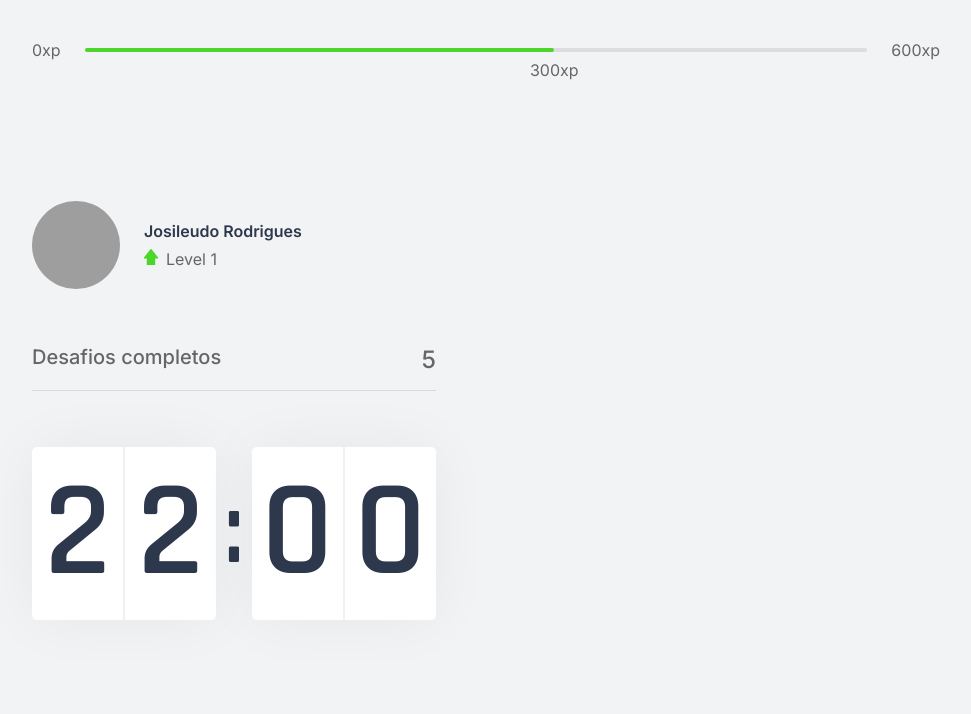
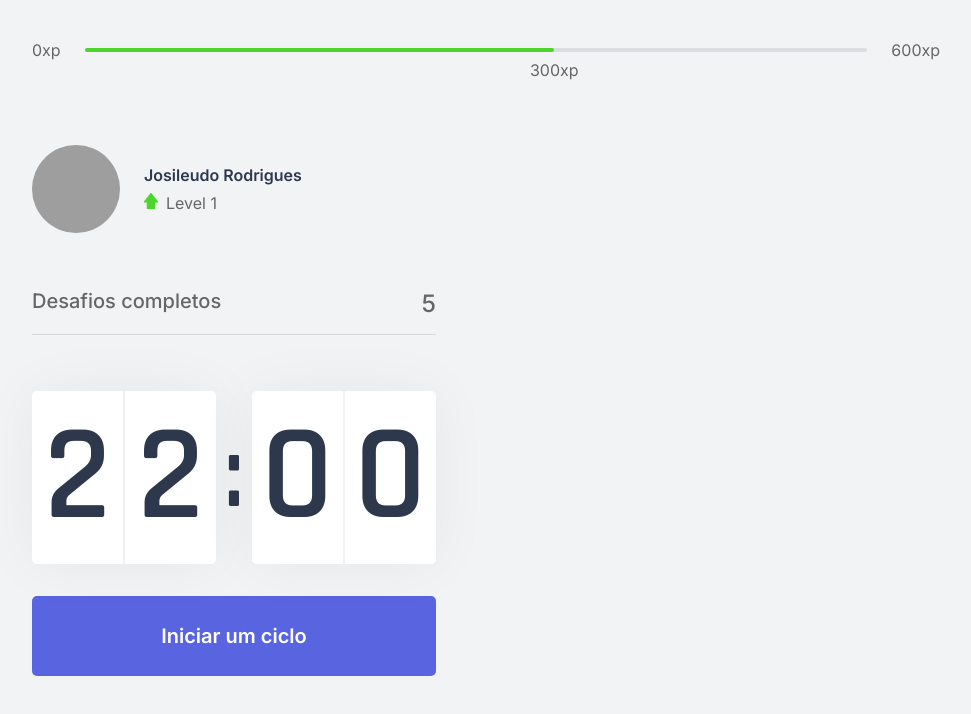
Before and after one commit to josileudo/Moveit, a Next.js app: page / in a window 1280 px wide. Shown: the top 714 px of the page, without its empty margins (154-1125 px from the left). Built offline with nearby package versions, Linux system fonts and the light colour scheme; grey boxes are pictures that could not be loaded.

Commit message:
botão countdown

```diff
--- a/src/components/Countdown.tsx
+++ b/src/components/Countdown.tsx
@@ -2,6 +2,7 @@
 
 export function Countdown() {
   return (
+    <div>
       <div className= {styles.countdownContainer}>
         <div>
           <span>2</span>
@@ -12,7 +13,10 @@
           <span>0</span>
           <span>0</span>
         </div>
-
+      </div>
+      <button type="button" className= {styles.countdownButton}>
+        Iniciar um ciclo
+      </button>
     </div>
   )
 }
--- a/src/styles/components/Countdown.module.css
+++ b/src/styles/components/Countdown.module.css
@@ -36,3 +36,27 @@
   font-size: 6.25rem;
   margin: 0 0.5rem;
 }
+
+.countdownButton {
+  width: 100%;
+  height: 5rem;
+  margin-top: 2rem;
+
+  display: flex;
+  align-items: center;
+  justify-content: center;
+
+  font-size: 1.25rem;
+  font-weight: 600;
+  border-radius: 5px;
+  border: 0;
+
+  background: var(--blue);
+  color: var(--white);
+
+  transition: background 0.2s;
+}
+
+.countdownButton:hover{
+  background: var(--blue-dark);
+}
```
Lines whose indentation alone changed are shown as unchanged.
